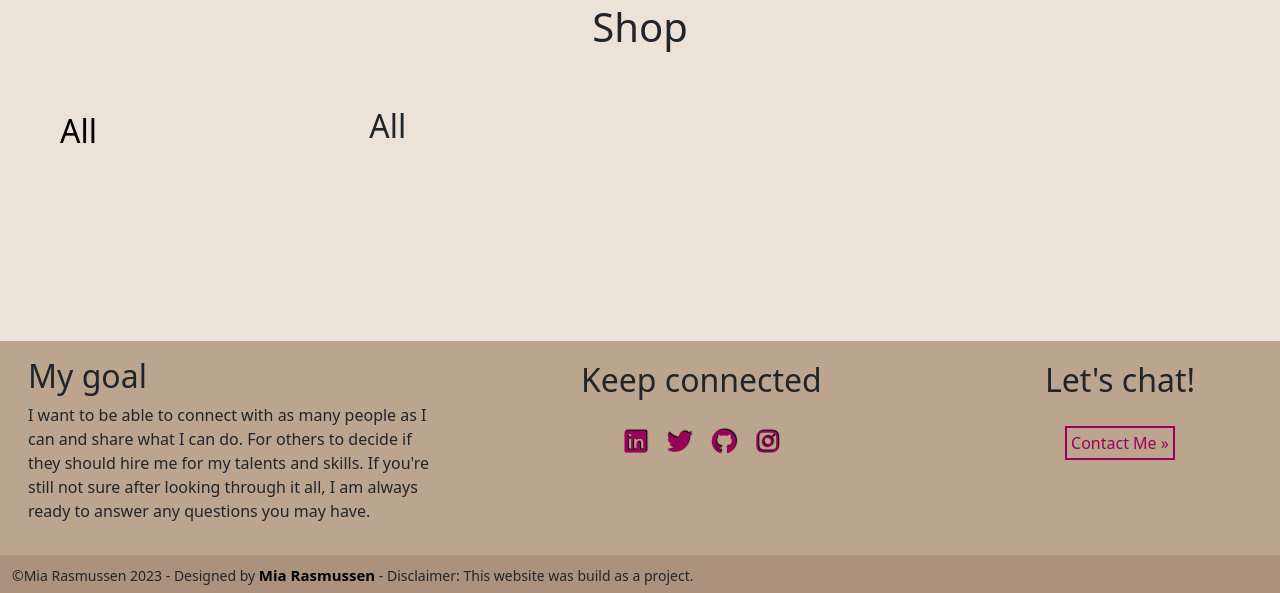
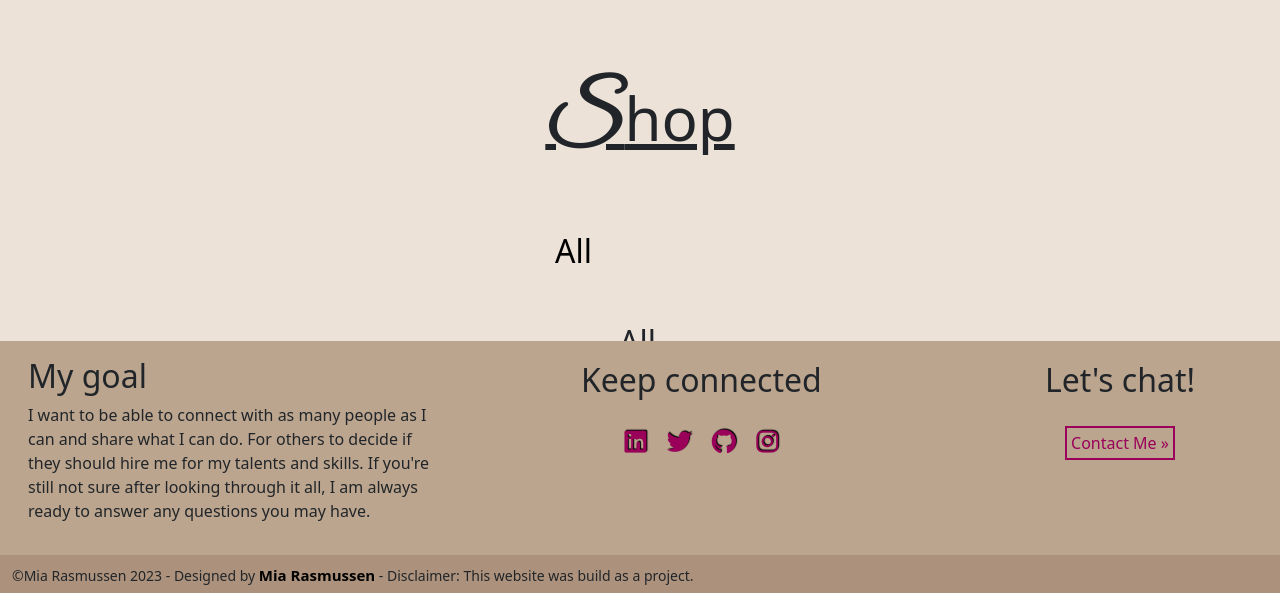
Before and after one commit to Code-Institute-Submissions/MiaRasmussen05-PP4, a Django app: page /shop/ in a window 1280 px wide. Shown: the part 207-800 px from the top of the page. Run offline with Django 3.2, Linux system fonts and the light colour scheme; data that the repository does not hold is empty; some libraries are stand-ins or nearby versions; grey boxes are pictures that could not be loaded.

Commit message:
Add more style for the shop page

```diff
--- a/static/css/style.css
+++ b/static/css/style.css
@@ -45,7 +45,6 @@
 .site-wide-alert {
     background-color: #9A005A;
     border-color: #9A005A;
-    border-radius: 0;
 }
 
 .logo {
@@ -59,8 +58,6 @@
 
 .drop-menu {
     background-color: #D1BAA1;
-    border: none;
-    border-radius: 0px;
 }
 
 .drop-menu .dropdown-item {
@@ -73,6 +70,20 @@
 
 .logout-nav {
     font-size: 16px;
+}
+
+.headings {
+    font-size: 60px;
+    font-weight: 400;
+    text-decoration: underline;
+    /* margin-top: 160px; */
+}
+
+.headings span {
+    font-size: 80px;
+    font-family: 'Great Vibes', cursive;
+    font-weight: 700;
+    letter-spacing: 5px;
 }
 
 /* Home Page */
@@ -162,13 +173,19 @@
 
 .shop-category a {
     font-size: 32px;
-    text-decoration: none;
-    color: #000;
+}
+
+.shop .dropdown-item:hover {
+    background-color: #AC927C;
 }
 
 .shop .card {
     width: 300px;
-    height: 525px;
+    height: 490px;
+}
+
+.shop .card-img-top {
+    height: 330px;
 }
 
 .shop .title {
--- a/templates/base.html
+++ b/templates/base.html
@@ -33,7 +33,7 @@
             <div class="container-fluid alert-container">
                 <div class="row">
                     <div class="m-0 p-0">
-                        <div class="site-wide-alert alert text-center text-white m-0 p-1">
+                        <div class="site-wide-alert alert text-center text-white m-0 p-1 rounded-0">
                             <strong>Sign Up</strong> {% block signalert %} {% endblock %}!
                         </div>
                     </div>
@@ -95,7 +95,7 @@
                                     Username
                                     <!-- name of user -->
                                 </a>
-                                <ul class="dropdown-menu drop-menu" aria-labelledby="offcanvasNavbarDropdown">
+                                <ul class="dropdown-menu drop-menu border-0 rounded-0" aria-labelledby="offcanvasNavbarDropdown">
                                     <li><a class="dropdown-item link p-0 mb-2 ms-3" href="#">Profile</a></li>
                                     <li><a class="dropdown-item link p-0 mb-2 ms-3" href="#">Favorites</a></li>
                                     <li><a class="dropdown-item link p-0 mb-2 ms-3" href="#">My Cart</a></li>
--- a/templates/shop.html
+++ b/templates/shop.html
@@ -9,28 +9,40 @@
 <section>
     <div class="container-fluid">
         <div class="row">
-            <div class="col-12 d-flex justify-content-center">
-                <h1 class="headings underline"><span>S</span>hop</h1>
+            <div class="col-12 d-flex justify-content-center mt-4">
+                <h1 class="headings underline mt-5"><span>S</span>hop</h1>
             </div>
         </div>
     </div>
 </section>
 
 <section>
-    <div class="container-fluid shop">
+    <div class="container-fluid shop d-flex justify-content-center col-12 col-lg-10">
         <div class="row">
-            <div class="col-12 col-md-2 ms-5">
-                <div class="d-flex flex-column justify-content-center shop-category mt-5">
-                    <a href="{% url 'shop' %}" class="link mt-0 mb-4">All</a>
+            <div class="col-12 col-md-1 ms-lg-4">
+                <div class="d-flex flex-column justify-content-center shop-category d-none d-lg-block mt-5">
+                    <a href="{% url 'shop' %}" class="link">All</a>
                     {% for category in categories %}
-                    <a href="{% url 'shop' %}?category={{ category.id }}" class="link mt-0 mb-4">{{ category.name }}</a>
+                    <a href="{% url 'shop' %}?category={{ category.id }}" class="link mt-5">{{ category.name }}</a>
                     {% endfor %}
+                </div>
+                <div class="dropdown d-block d-lg-none">
+                    <button class="btn dropdown-toggle" type="button" id="dropdownMenuButton1"
+                        data-bs-toggle="dropdown" aria-expanded="false">
+                        Categories
+                    </button>
+                    <ul class="dropdown-menu" aria-labelledby="dropdownMenuButton1">
+                        <li><a class="dropdown-item" href="{% url 'shop' %}">All</a></li>
+                        {% for category in categories %}
+                        <li><a class="dropdown-item" href="{% url 'shop' %}?category={{ category.id }}">{{ category.name }}</a></li>
+                        {% endfor %}
+                    </ul>
                 </div>
             </div>
 
-            <div class="col-12 col-md-9 ms-5">
+            <div class="col-12 col-lg-10 flex-grow-1 ms-lg-4">
                 <div class="col-12 d-flex justify-content-between">
-                    <div class="col-12 d-flex justify-content-between pe-2">
+                    <div class="col-12 d-flex justify-content-between pe-2 ms-lg-3">
                         {% if selected_category %}
                         <h2 class="mt-5 mb-2 ms-5">{{ selected_category.name }}</h2>
                         {% else %}
@@ -42,7 +54,7 @@
                 <div class="d-flex flex-wrap justify-content-center">
                     {% for item in shop_items %}
                     <div>
-                        <div class="card m-2">
+                        <div class="card m-md-2">
                             <a href="#">
                                 {% if item.image %}
                                 <img src="{{ item.image.url }}" class="card-img-top p-2" alt="{{ item.title }}">
@@ -55,11 +67,11 @@
                             <div class="card-body p-2">
                                 <div class="d-flex justify-content-between">
                                     <a class="link" href="#">
-                                        <h2 class="category-link title mb-2">{{ item.title }}</h2>
+                                        <h2 class="category-link title mb-3">{{ item.title }}</h2>
                                     </a>
                                     <p class="heart-likes"><i class="far fa-heart"></i></p>
                                 </div>
-                                <p class="price mt-2 mb-2">£{{ item.price }}</p>
+                                <p class="price mt-3 mb-2">£{{ item.price }}</p>
                                 <form action="#" method="post">
                                     {% csrf_token %}
 
```
